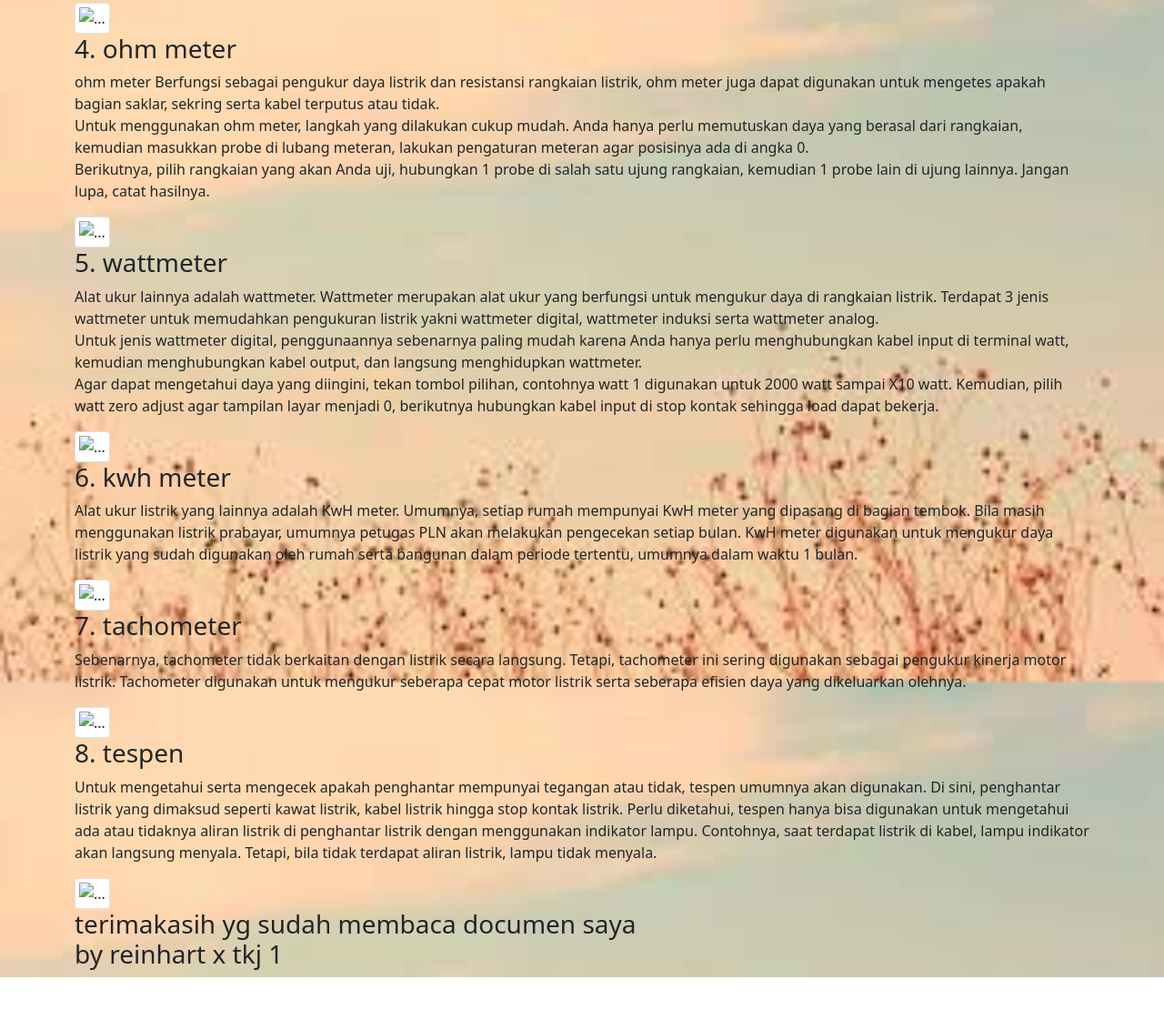
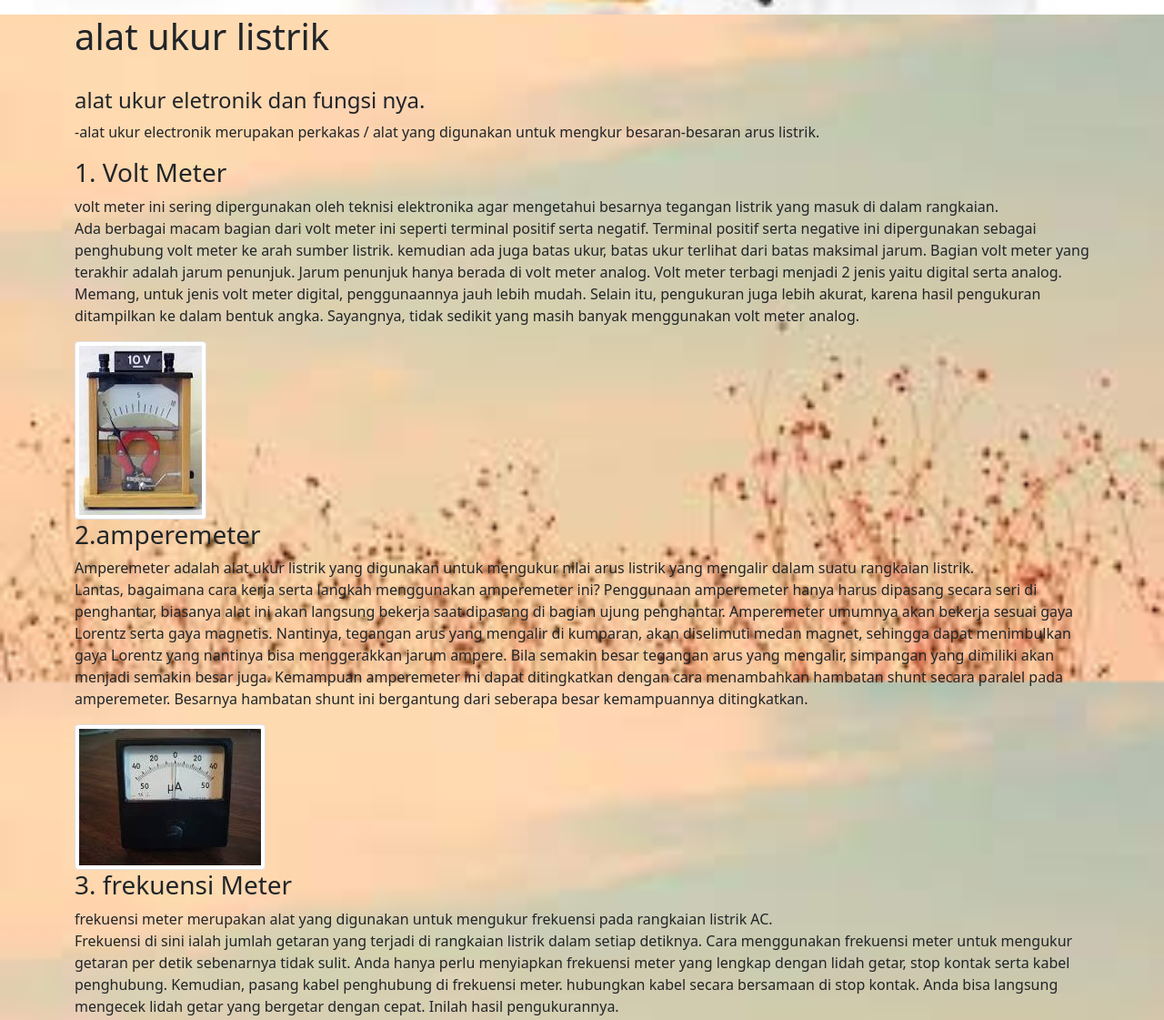
Before and after one commit to Reinharttkj1/Reinharttkj1.github.io, a plain HTML site: page index.html in a window 1280 px wide. Shown: the part 851-1972 px from the top of the page at 91% size. Before the commit the page ends 1925 px from the top, so only its background shows below. Drawn offline with nearby package versions, Linux system fonts and the light colour scheme.

Commit message:
Update index.html

```diff
--- a/index.html
+++ b/index.html
@@ -16,7 +16,7 @@
   background-size: 100% 100%;">
 
 
-                <img src="download (9).jpg" class="d-block w-100" alt="...">
+                <img src="img/download (9).jpg" class="d-block w-100" alt="...">
             </div>
 
     <div class="container">
@@ -37,7 +37,7 @@
 
     Selain itu, pengukuran juga lebih akurat, karena hasil pengukuran ditampilkan ke dalam bentuk angka. Sayangnya, tidak sedikit yang masih banyak menggunakan volt meter analog.  <br>
   </p>
-    <img src="download.jpg" class="img-thumbnail" alt="...">
+    <img src="img/download.jpg" class="img-thumbnail" alt="...">
 
     <h3>2.amperemeter</h3>
 <p>
@@ -48,7 +48,7 @@
 
   Bila semakin besar tegangan arus yang mengalir, simpangan yang dimiliki akan menjadi semakin besar juga. Kemampuan amperemeter ini dapat ditingkatkan dengan cara menambahkan hambatan shunt secara paralel pada amperemeter. Besarnya hambatan shunt ini bergantung dari seberapa besar kemampuannya ditingkatkan.  <br>
 </p>
-    <img src="download (4).jpg" class="img-thumbnail" alt="...">
+    <img src="img/download (4).jpg" class="img-thumbnail" alt="...">
 
     <h3>3. frekuensi Meter</h3>
     <p>
@@ -58,7 +58,7 @@
 
         Anda bisa langsung mengecek lidah getar yang bergetar dengan cepat. Inilah hasil pengukurannya.  <br>
   </p>
-      <img src="download (1).jpg" class="img-thumbnail" alt="...">
+      <img src="img/download (1).jpg" class="img-thumbnail" alt="...">
 
       <h3>4. ohm meter</h3>
       <p>
@@ -68,7 +68,7 @@ Untuk menggunakan ohm meter, langkah yang dilakukan cukup mudah. Anda hanya perl
 
 Berikutnya, pilih rangkaian yang  akan Anda uji, hubungkan 1 probe di salah satu ujung rangkaian, kemudian 1 probe lain di ujung lainnya. Jangan lupa, catat hasilnya.   <br>
   </p>
-      <img src="download (2).jpg" class="img-thumbnail" alt="...">
+      <img src="img/download (2).jpg" class="img-thumbnail" alt="...">
 
       <h3>5. wattmeter</h3>
       <p>
@@ -78,7 +78,7 @@ Untuk jenis wattmeter digital, penggunaannya sebenarnya paling mudah karena Anda
 
 Agar dapat mengetahui daya yang diingini, tekan tombol pilihan, contohnya watt 1 digunakan untuk 2000 watt sampai X10 watt. Kemudian, pilih watt zero adjust agar tampilan layar menjadi 0, berikutnya hubungkan kabel input di stop kontak sehingga load dapat bekerja.   <br>
   </p>
-      <img src="download (3).jpg" class="img-thumbnail" alt="...">
+      <img src="img/download (3).jpg" class="img-thumbnail" alt="...">
 
       <h3>6. kwh meter</h3>
       <p>
@@ -86,13 +86,13 @@ Agar dapat mengetahui daya yang diingini, tekan tombol pilihan, contohnya watt 1
 
 KwH meter digunakan untuk mengukur daya listrik yang sudah digunakan oleh rumah serta bangunan dalam periode tertentu, umumnya dalam waktu 1 bulan.   <br>
   </p>
-      <img src="download (5).jpg" class="img-thumbnail" alt="...">
+      <img src="img/download (5).jpg" class="img-thumbnail" alt="...">
 
       <h3>7. tachometer</h3>
       <p>
         Sebenarnya, tachometer tidak berkaitan dengan listrik secara langsung. Tetapi, tachometer ini sering digunakan sebagai pengukur kinerja motor listrik. Tachometer digunakan untuk mengukur seberapa cepat motor listrik serta seberapa efisien daya yang dikeluarkan olehnya.   <br>
   </p>
-      <img src="download (6).jpg" class="img-thumbnail" alt="...">
+      <img src="img/download (6).jpg" class="img-thumbnail" alt="...">
 
       <h3>8. tespen</h3>
       <p>
@@ -100,7 +100,7 @@ KwH meter digunakan untuk mengukur daya listrik yang sudah digunakan oleh rumah
 
 Perlu diketahui, tespen hanya bisa digunakan untuk mengetahui ada atau tidaknya aliran listrik di penghantar listrik dengan menggunakan indikator lampu. Contohnya, saat terdapat listrik di kabel, lampu indikator akan langsung menyala. Tetapi, bila tidak terdapat aliran listrik, lampu tidak menyala.   <br>
   </p>
-      <img src="download (7).jpg" class="img-thumbnail" alt="...">
+      <img src="img/download (7).jpg" class="img-thumbnail" alt="...">
 
 
 
```
